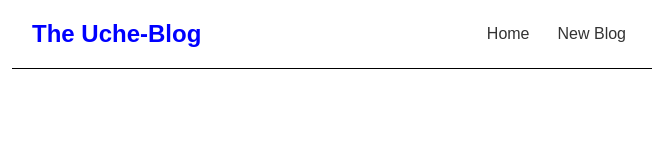
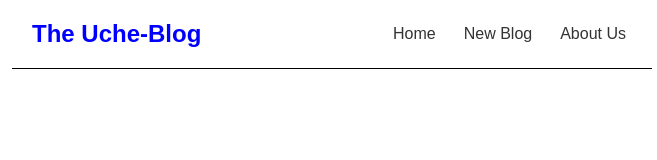
Before and after one commit to UceeCode/My-react-app, a React (Create React App) app: page / in a window 1280 px wide. Shown: the top 160 px of the page, without its empty margins (308-965 px from the left). Built offline with nearby package versions, Linux system fonts and the light colour scheme.

Commit message:
added about us link

```diff
--- a/src/Navbar.js
+++ b/src/Navbar.js
@@ -5,6 +5,7 @@ const Navbar = () => {
             <div className="links">
                 <a href="/">Home</a>
                 <a href="/create">New Blog</a>
+                <a href="/about">About Us</a>
             </div>
         </nav>
      );
```
